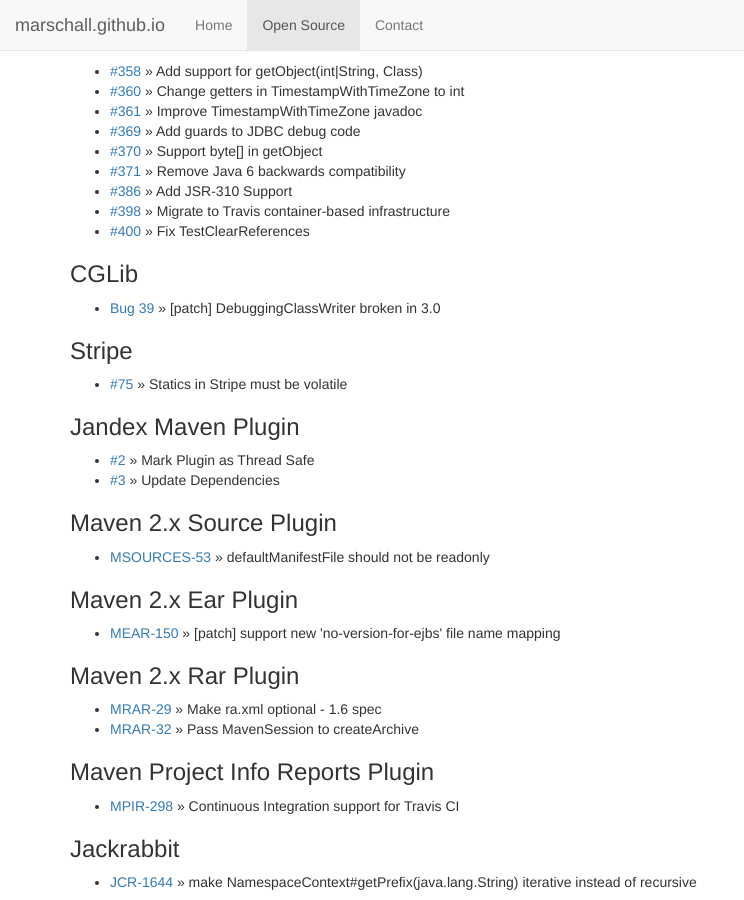
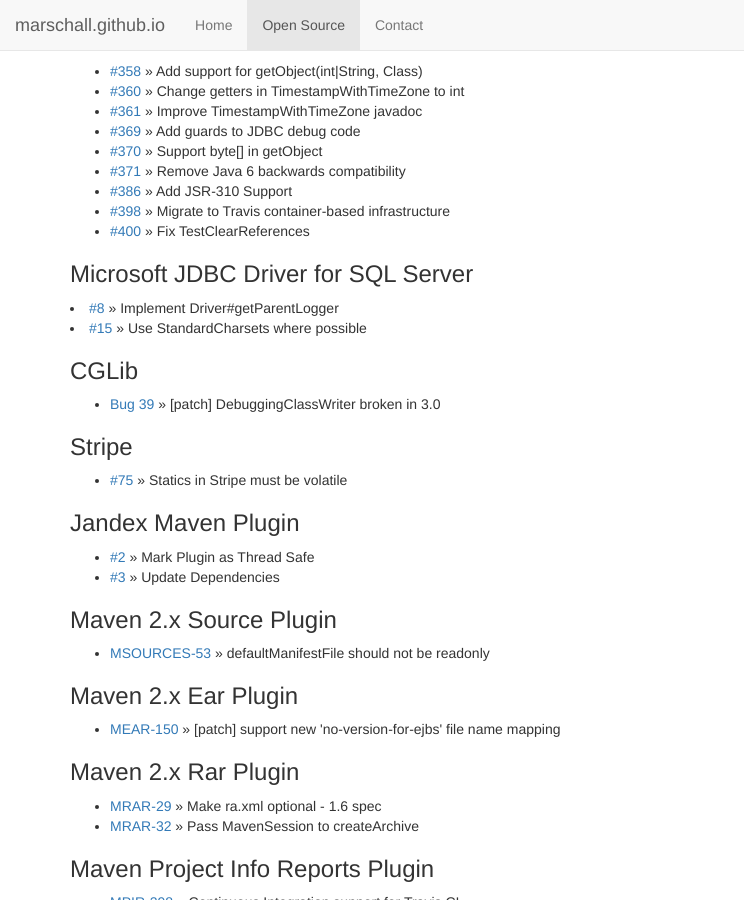
Before and after one commit to marschall/marschall.github.com, a Jekyll site: the page built from open-source.html, in a window 1280 px wide and 900 px high, scrolled down 4203 px. Shown: the whole window, without its empty margins (0-744 px from the left). Built offline with Jekyll 4.4.1, drawn with Linux system fonts in a browser that asks for light colours.

Commit message:
add mssql-jdbc

```diff
--- a/open-source.html
+++ b/open-source.html
@@ -269,6 +269,11 @@
   <li><a href="https://github.com/h2database/h2database/pull/398">#398</a> &raquo; Migrate to Travis container-based infrastructure</li>
   <li><a href="https://github.com/h2database/h2database/pull/400">#400</a> &raquo; Fix TestClearReferences</li>
 </ul>
+<h3>Microsoft JDBC Driver for SQL Server</h3>
+  <li><a href="https://github.com/Microsoft/mssql-jdbc/pull/8">#8</a> &raquo; Implement Driver#getParentLogger</li>
+  <li><a href="https://github.com/Microsoft/mssql-jdbc/pull/15">#15</a> &raquo; Use StandardCharsets where possible</li>
+<ul>
+</ul>
 <h3>CGLib</h3>
 <ul>
   <li><a href="http://sourceforge.net/p/cglib/bugs/39/">Bug 39</a> &raquo; [patch] DebuggingClassWriter broken in 3.0</li>
```
